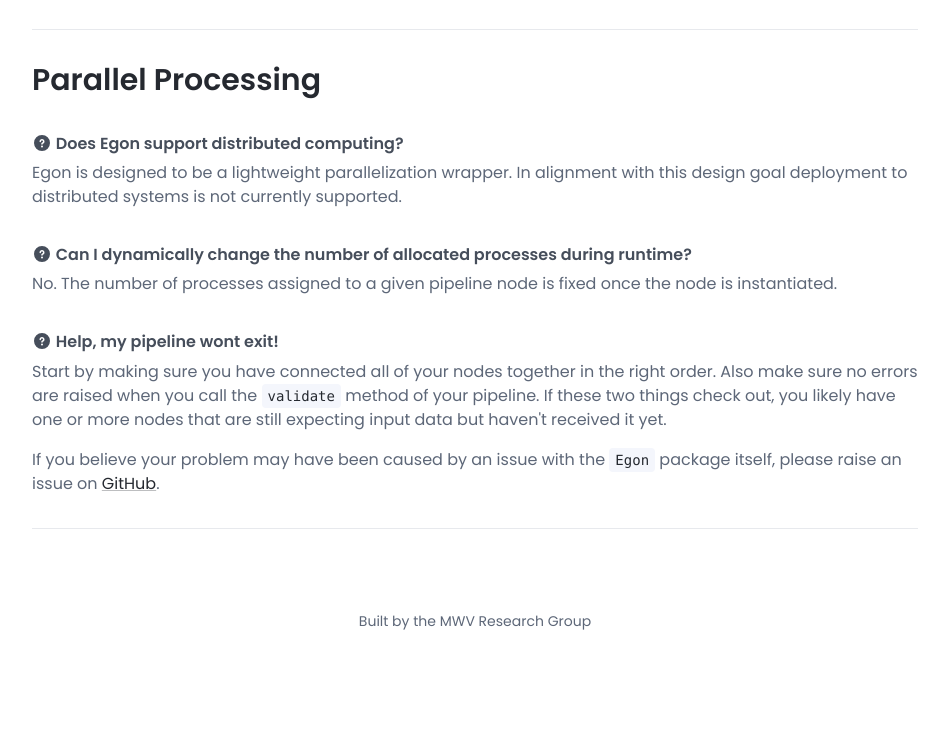
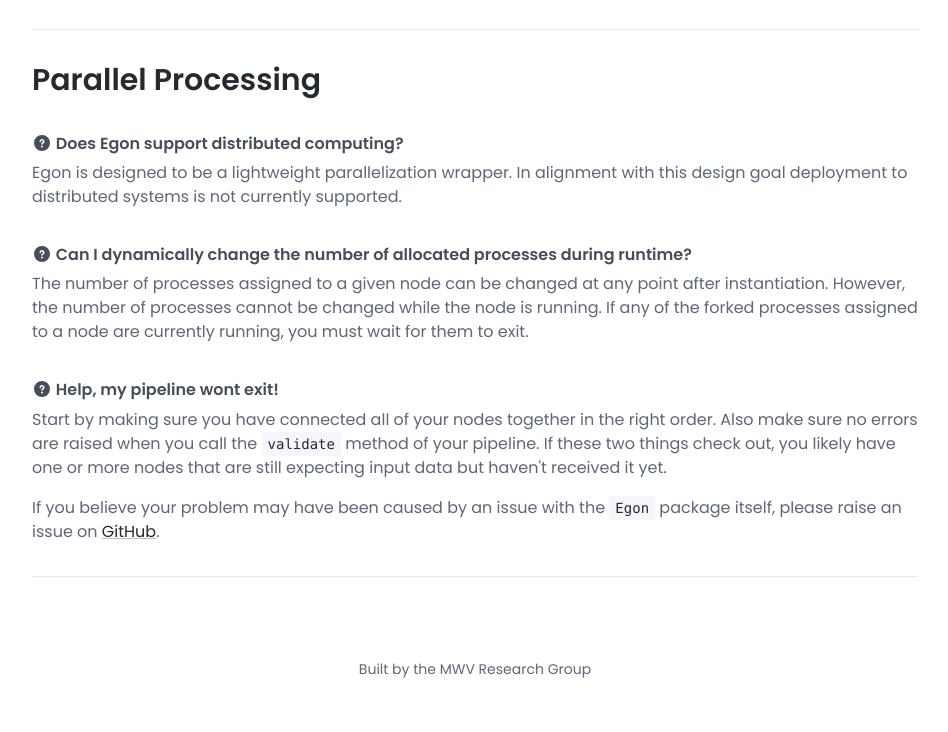
Before and after one commit to djperrefort/Egon, a plain HTML site: page docs/docs-page.html in a window 1280 px wide. Shown: the part 9168-9900 px from the top of the page, without its empty margins (315-1263 px from the left). Drawn offline with nearby package versions, Linux system fonts and the light colour scheme.

Commit message:
Updates statements on process allocation

```diff
--- a/docs/docs-page.html
+++ b/docs/docs-page.html
@@ -500,7 +500,9 @@ input_1.connect(input_2)
                             </p>
                             <h5><i class="fas fa-question-circle"></i> Can I dynamically change the number of allocated processes during runtime?</h5>
                             <p>
-                                No. The number of processes assigned to a given pipeline node is fixed once the node is instantiated.
+                                The number of processes assigned to a given node can be changed at any point after instantiation.
+                                However, the number of processes cannot be changed while the node is running.
+                                If any of the forked processes assigned to a node are currently running, you must wait for them to exit.
                             </p>
                             <h5><i class="fas fa-question-circle"></i> Help, my pipeline wont exit!</h5>
                             <p>
```
